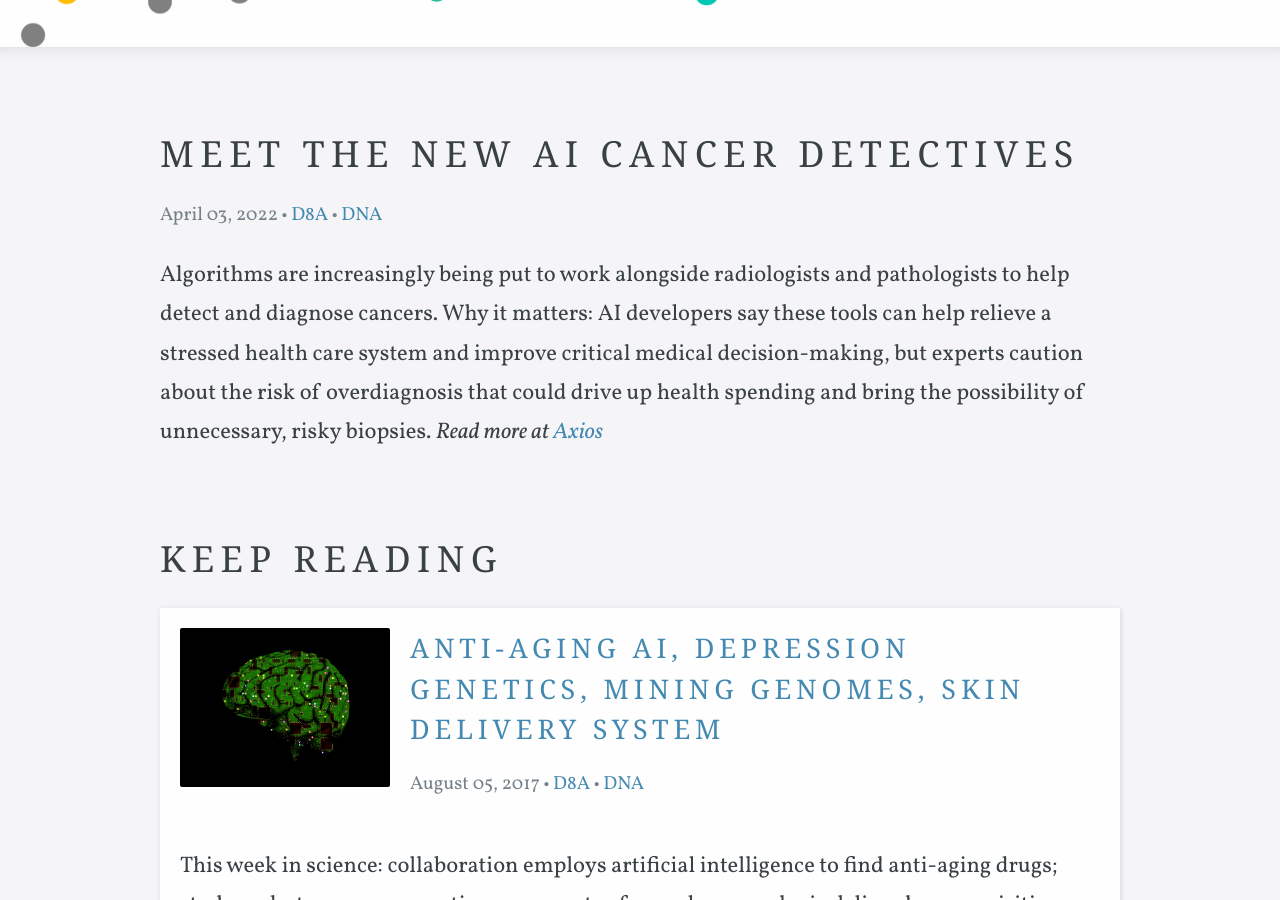
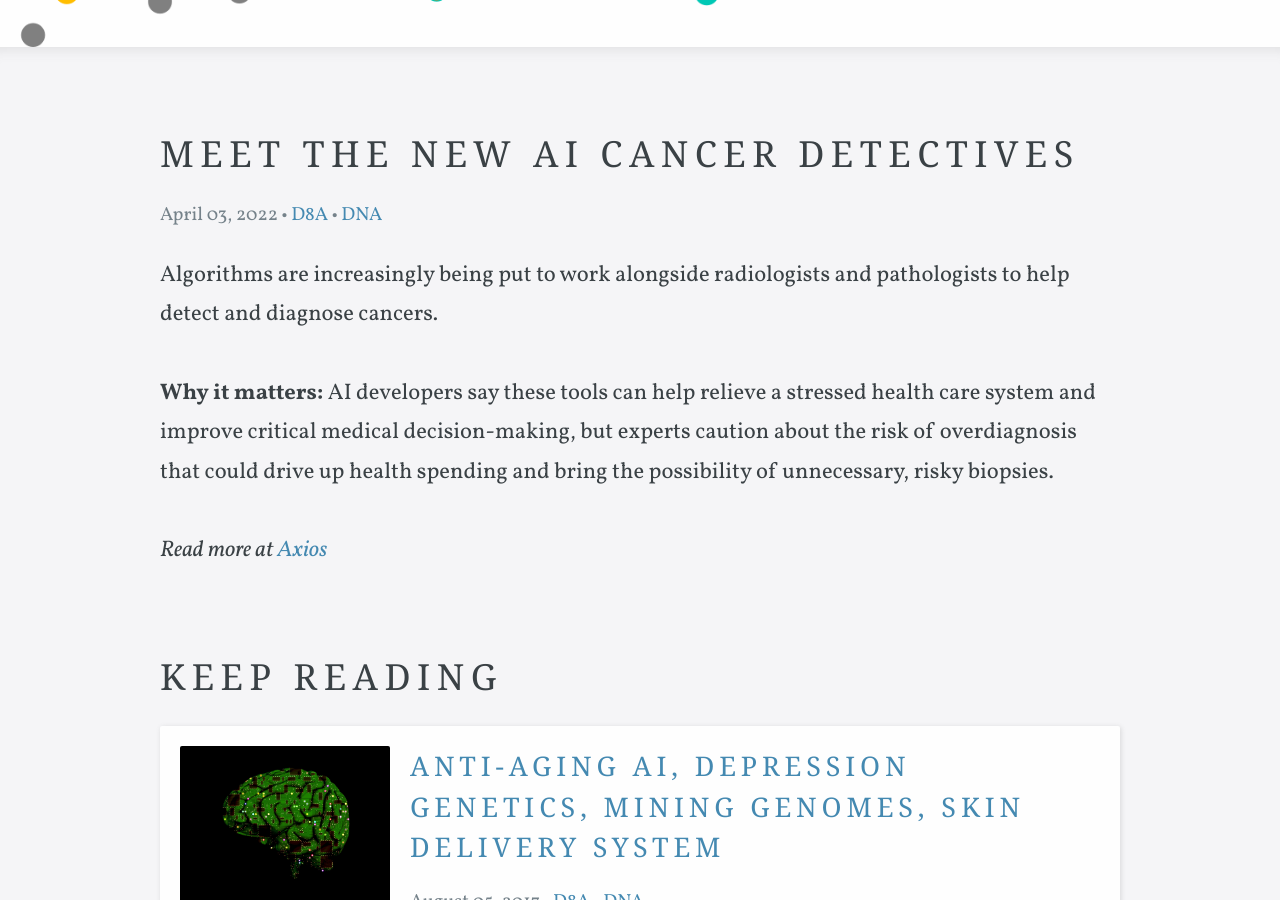
Before and after one commit to bioshack/d8a, a Jekyll site: the page built from _posts/2022-04-03-meet-the-new-ai-cancer-detectives.md, in a window 1280 px wide and 900 px high, scrolled down 373 px. Built offline with Jekyll 4.4.1, drawn with Linux system fonts in a browser that asks for light colours; some web fonts are replaced; comment, search, counter and statistics services are not loaded.

```diff
--- a/_posts/2022-04-03-meet-the-new-ai-cancer-detectives.md
+++ b/_posts/2022-04-03-meet-the-new-ai-cancer-detectives.md
@@ -10,8 +10,4 @@ image: /images/blog/art.jpg
 large_header: false
 ---
 
-<p>Algorithms are increasingly being put to work alongside radiologists and pathologists to help detect and diagnose cancers.
-
-Why it matters: AI developers say these tools can help relieve a stressed health care system and improve critical medical decision-making, but experts caution about the risk of overdiagnosis that could drive up health spending and bring the possibility of unnecessary, risky biopsies.
-
-<em>Read more at <a href="https://www.axios.com/artificial-intelligence-cancer-screening-155b578b-5f9e-437d-a09c-411a9b9d28a4.html?deepdive=1" target="_blank">Axios</a></em></p>
+<p>Algorithms are increasingly being put to work alongside radiologists and pathologists to help detect and diagnose cancers.<br><br><b>Why it matters:</b> AI developers say these tools can help relieve a stressed health care system and improve critical medical decision-making, but experts caution about the risk of overdiagnosis that could drive up health spending and bring the possibility of unnecessary, risky biopsies.<br><br><em>Read more at <a href="https://www.axios.com/artificial-intelligence-cancer-screening-155b578b-5f9e-437d-a09c-411a9b9d28a4.html?deepdive=1" target="_blank">Axios</a></em></p>
```
